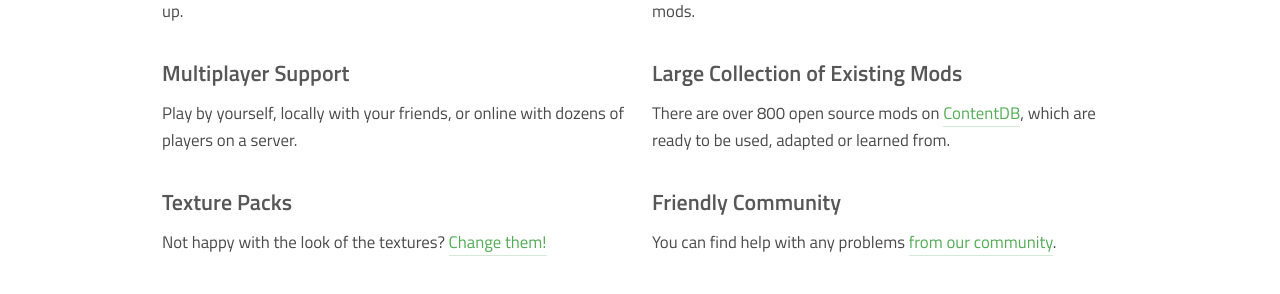
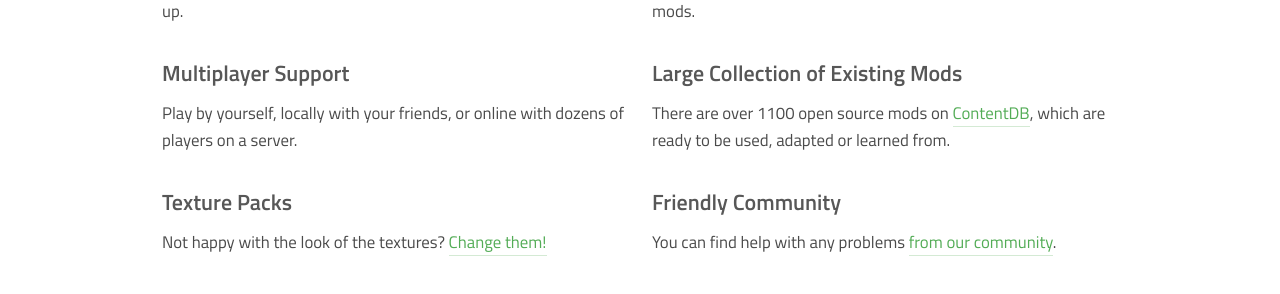
Before and after one commit to minetest/minetest.github.io, a Jekyll site: the page built from index.html, in a window 1280 px wide and 900 px high, scrolled down 813 px. Shown: the part 160-454 px from the top of the window. Built offline with Jekyll 4.4.1, drawn with Linux system fonts in a browser that asks for light colours; comment, search, counter and statistics services are not loaded.

Commit message:
Update number of mods on ContentDB (#242)

```diff
--- a/_data/features.yml
+++ b/_data/features.yml
@@ -46,7 +46,7 @@ developers:
 
     - title: Large Collection of Existing Mods
       description: >
-        There are over 800 open source mods on
+        There are over 1100 open source mods on
         [ContentDB](https://content.minetest.net/),
         which are ready to be used, adapted or learned from.
 
```
